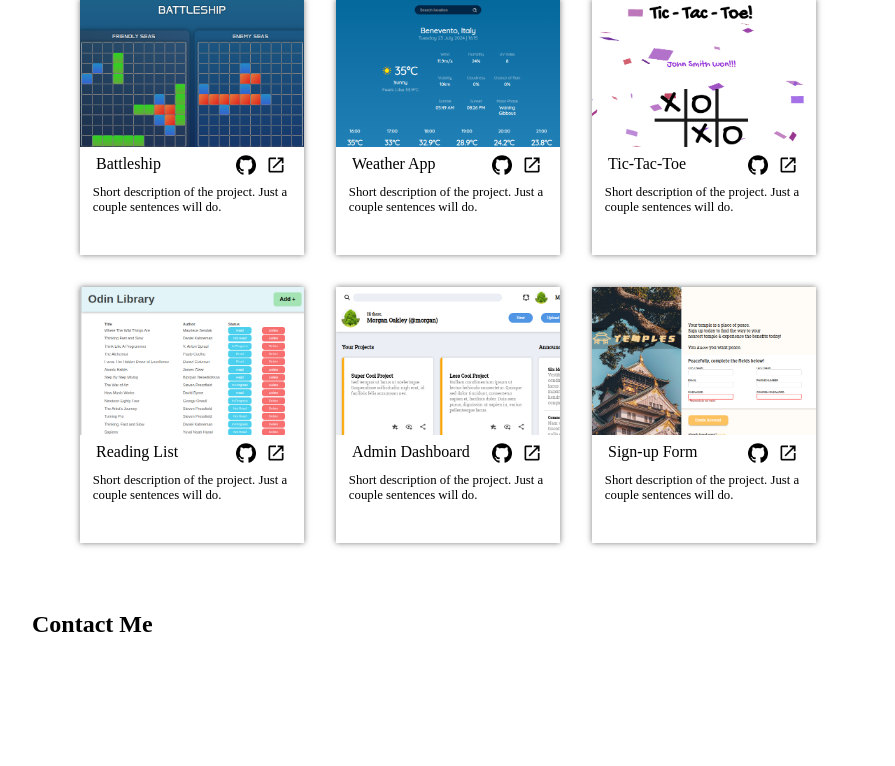
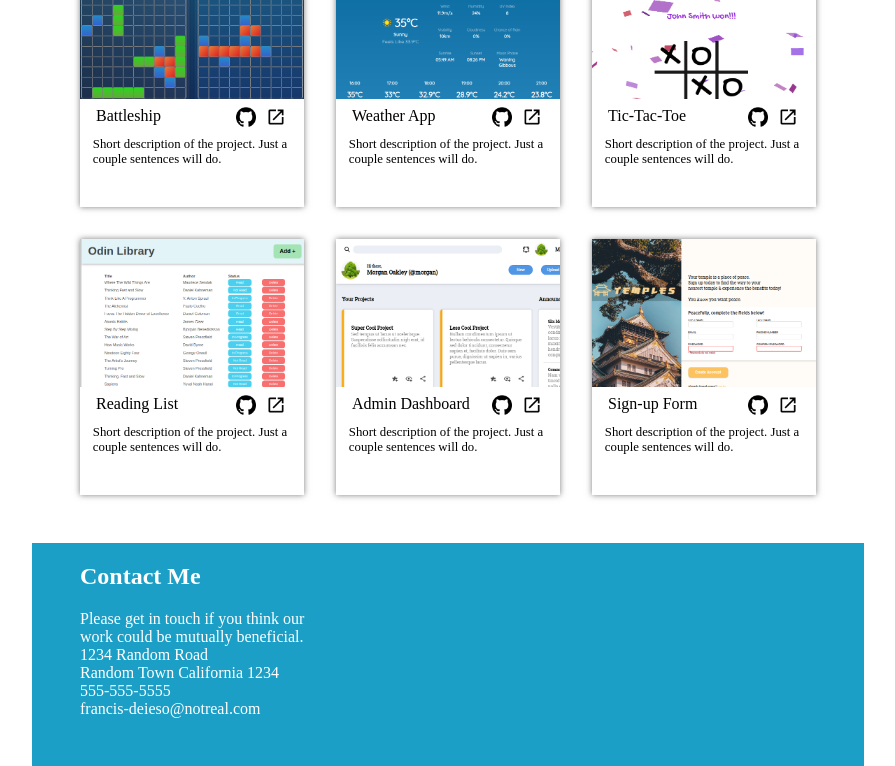
Before and after one commit to Frobii/odin-homepage, a website built with webpack: page src/index.html in a window 1280 px wide. Shown: the part 532-1298 px from the top of the page, without its empty margins (192-1087 px from the left). Before the commit the page ends 1190 px from the top, so only its background shows below. Built offline with nearby package versions, Linux system fonts and the light colour scheme.

Commit message:
add-content-to-the-contact-me-section

```diff
--- a/src/index.html
+++ b/src/index.html
@@ -95,12 +95,17 @@
     </div>
     <div class="contact-me">
         <h2 class="contact-title">Contact Me</h2>
-        <div class="contact-description"></div>
+        <div class="contact-description">Please get in touch if you think our <br> work could be mutually beneficial.</div>
         <div class="contact-details">
-            <div class="phone-number"></div>
-            <div class="email-address"></div>
-            <div class="contact-links"></div>
+            <div class="address">1234 Random Road <br> Random Town California 1234</div>
+            <div class="phone-number">555-555-5555</div>
+            <div class="email-address">francis-deieso@notreal.com</div>
+            <div class="contact-links">
+                <div class="github-contact-link"></div>
+                <div class="linkedin-contact-link"></div>
+            </div>
         </div>
+        <div class="contact-image"></div>
     </div>
 </body>
 </html>
--- a/src/styles.css
+++ b/src/styles.css
@@ -1,6 +1,8 @@
 :root {
     --page-padding: 3rem;
     --primary-container-width: 46rem;
+    --primary-background-color: rgb(27, 159, 199);
+    --primary-font-color: white;
 }
 body {
     margin: 0px;
@@ -14,7 +16,7 @@ body {
     position: absolute;
     width: 150%;
     height: 100rem;
-    background-color: rgb(27, 159, 199);
+    background-color: var(--primary-background-color);
     top: 0;
     left: 0;
     z-index: -1;
@@ -44,7 +46,7 @@ body {
     bottom: 0;
     margin: 0;
     width: 100%;
-    color: white;
+    color: var(--primary-font-color);
     text-shadow: black 2px 0 10px;
     font-size: 2.5rem;
 }
@@ -78,6 +80,7 @@ body {
 .my-work {
     padding: var(--page-padding);
     max-width: var(--primary-container-width);
+    padding-top: 0px;
 }
 .projects-container {
     display: flex;
@@ -148,3 +151,10 @@ body {
 .screenshot-6 {
     background-image: url(../assets/images/sign\ up\ form.png);
 }
+.contact-me {
+    background-color: var(--primary-background-color);
+    max-width: var(--primary-container-width);
+    color: var(--primary-font-color);
+    padding: var(--page-padding);
+    padding-top: 0px;
+}
```
